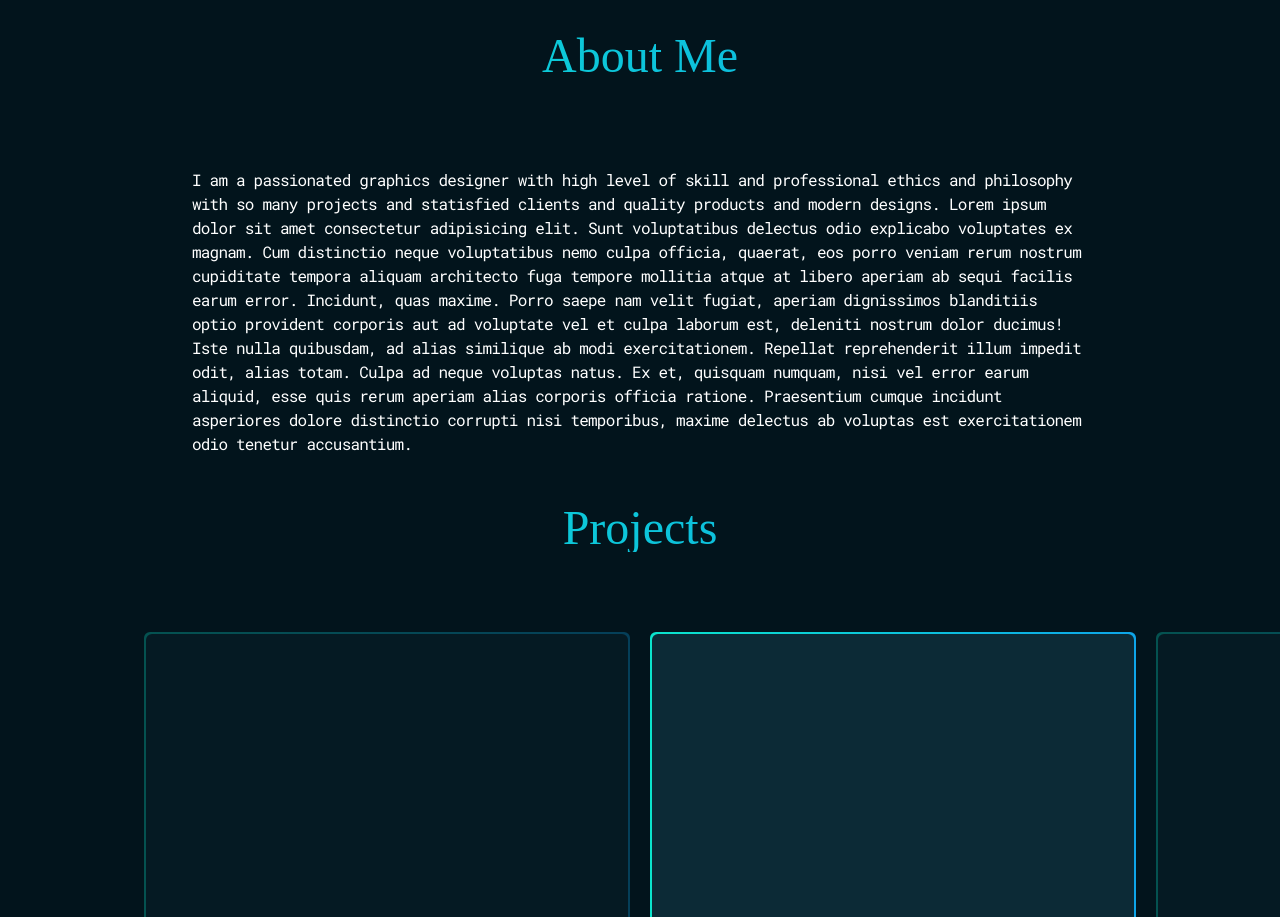
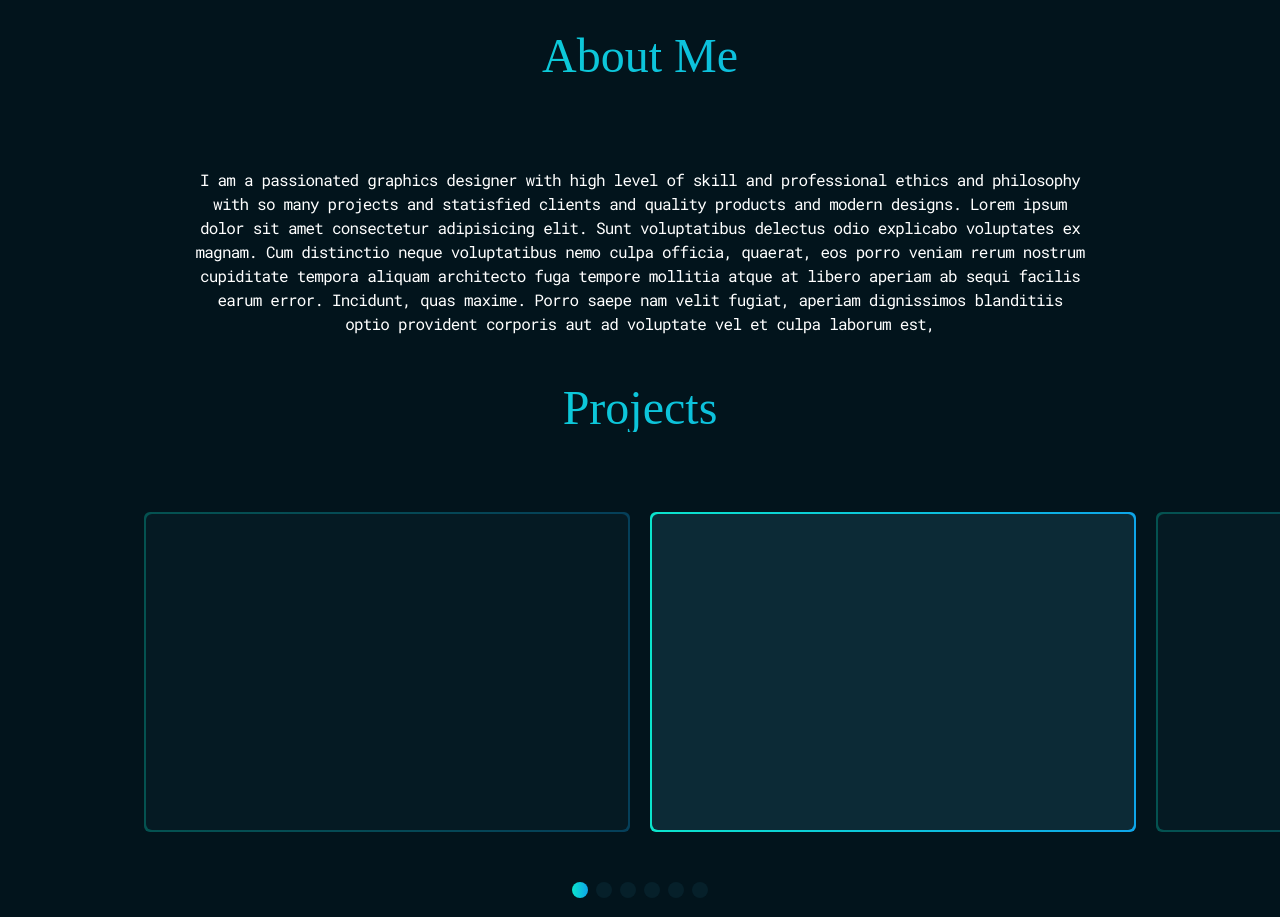
Before and after one commit to hunderaweke/rediet-dagne, a React (Vite) app: page / in a window 1280 px wide. Shown: the part 1380-2297 px from the top of the page. Built offline with nearby package versions, Linux system fonts and the light colour scheme; a web font is replaced by a local one.

Commit message:
updated: responsive design patterns

```diff
--- a/src/components/AboutMe.tsx
+++ b/src/components/AboutMe.tsx
@@ -3,11 +3,11 @@ function AboutMe() {
     <>
       <div id="about" className="mt-10">
         <div className="w-full text-center">
-          <h1 className="font-brand text-5xl bg-clip-text bg-gradient-to-r from-[#0BE4CC] to-sky-500 text-transparent">
+          <h1 className="header">
             About Me
           </h1>
         </div>
-        <div className="px-10 lg:px-48 py-12 mt-10">
+        <div className="px-5 text-center md:px-10 lg:px-48 py-3 md:py-12 mt-10">
           <p className="font-normal tracking-tighter">
             I am a passionated graphics designer with high level of skill and
             professional ethics and philosophy with so many projects and
@@ -19,13 +19,6 @@ function AboutMe() {
             atque at libero aperiam ab sequi facilis earum error. Incidunt, quas
             maxime. Porro saepe nam velit fugiat, aperiam dignissimos blanditiis
             optio provident corporis aut ad voluptate vel et culpa laborum est,
-            deleniti nostrum dolor ducimus! Iste nulla quibusdam, ad alias
-            similique ab modi exercitationem. Repellat reprehenderit illum
-            impedit odit, alias totam. Culpa ad neque voluptas natus. Ex et,
-            quisquam numquam, nisi vel error earum aliquid, esse quis rerum
-            aperiam alias corporis officia ratione. Praesentium cumque incidunt
-            asperiores dolore distinctio corrupti nisi temporibus, maxime
-            delectus ab voluptas est exercitationem odio tenetur accusantium.
           </p>
         </div>
       </div>
```
